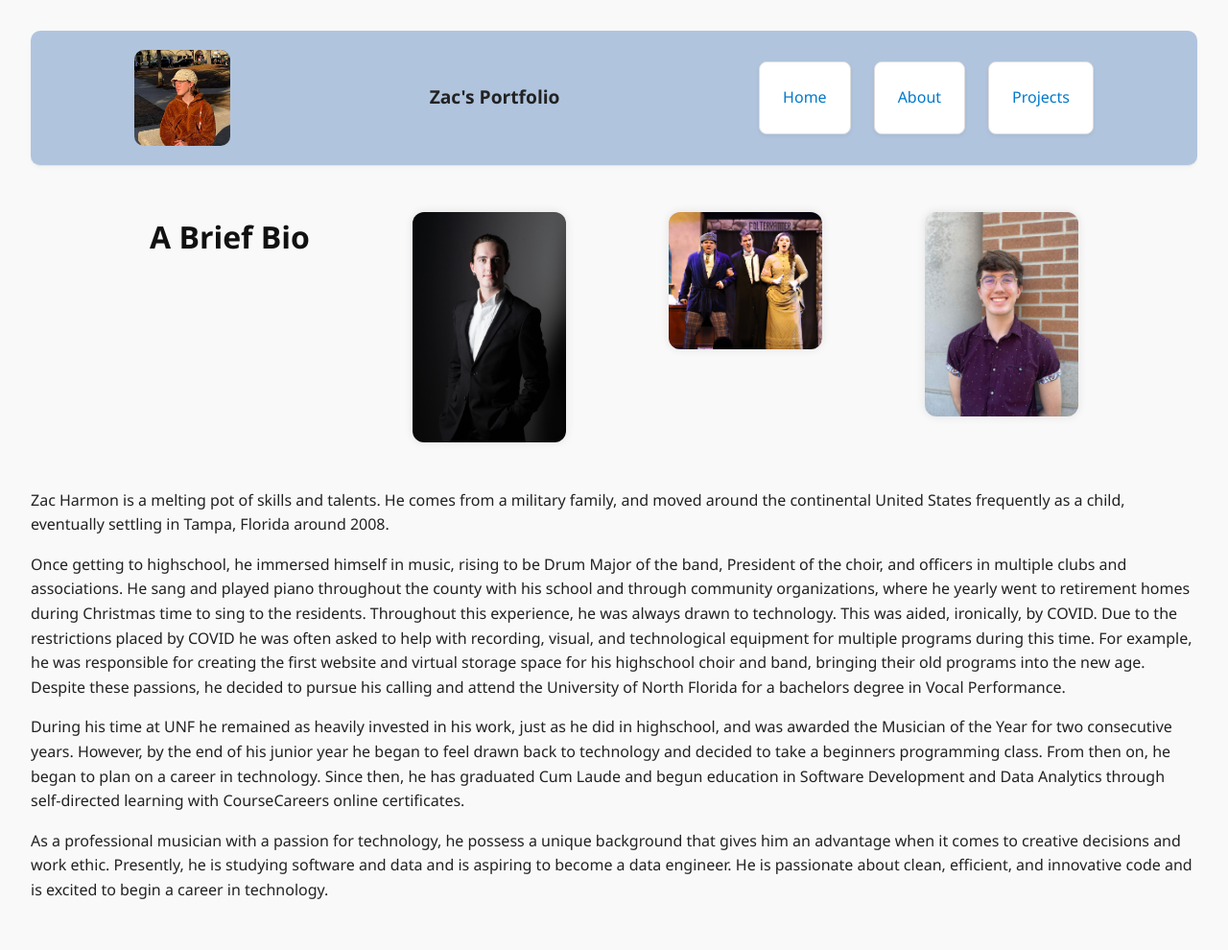
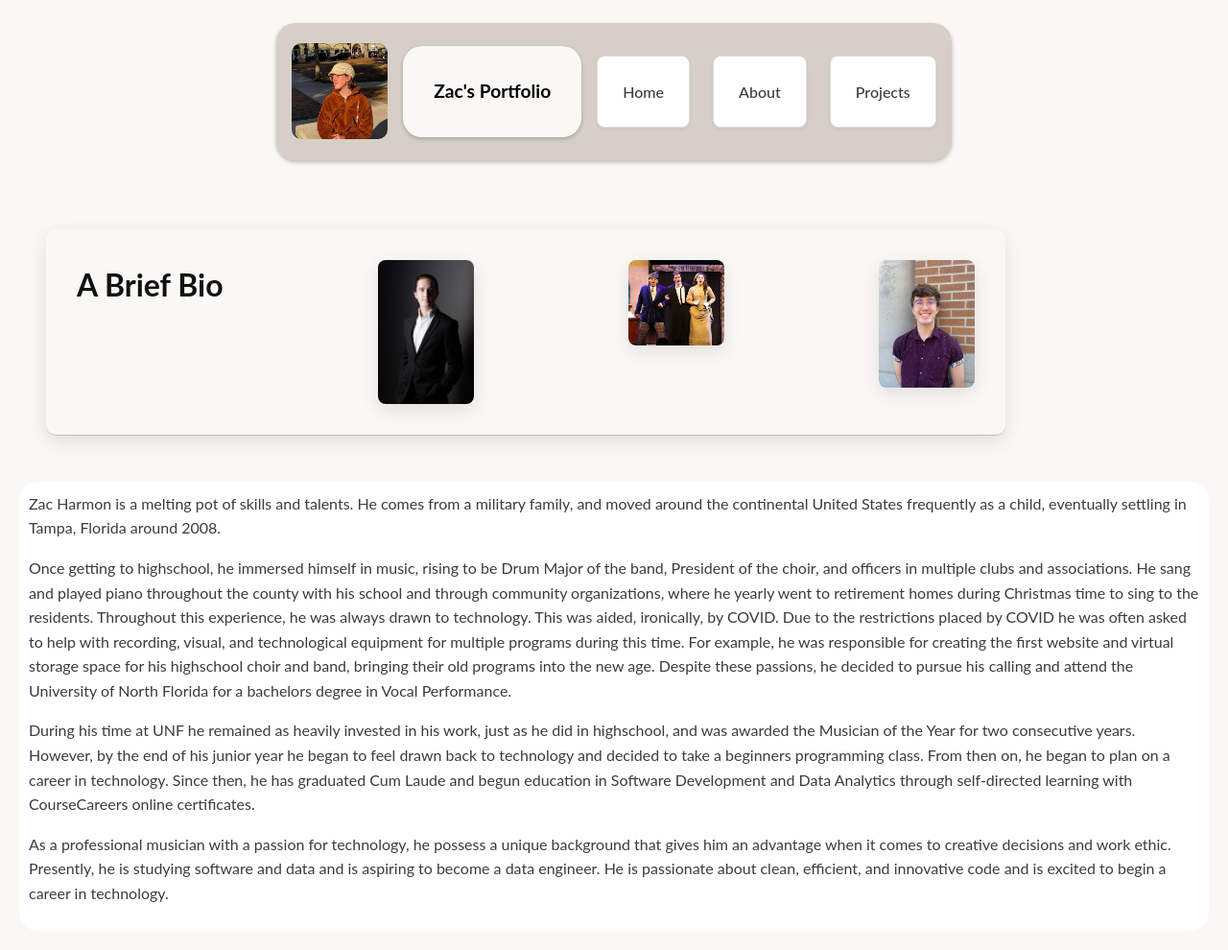
Before and after one commit to HarmonZ7/portfolio-site, a Flask app: page /About in a window 1280 px wide. Shown: the whole page at 96% size. Before the commit the page ends 937 px from the top, so only its background shows below. Run offline with Flask 3, Linux system fonts and the light colour scheme.

Commit message:
Updated CSS and classes across all pages. New look!

```diff
--- a/app/static/style.css
+++ b/app/static/style.css
@@ -1,9 +1,15 @@
+:root {
+  --background: #faf8f5;
+  --accent: #b8c1c1; /* muted sage/grey */
+  --highlight: #d6cfc7; /* warm sand */
+  --text: #3c3c3c; /* soft charcoal */
+  --soft-blue: #a4b6c1; /* dusty sea blue */
+  --terracotta: #d9a575; /* muted terracotta */
+}
+
 /* Navbar */
 nav {
-  background-color: lightsteelblue;
-  border-bottom: 1px solid #e5e5e5;
-  box-shadow: 0 2px 4px rgba(0, 0, 0, 0.03);
-  padding: 1rem 2rem;
+  padding: 1rem;
   position: sticky;
   top: 0;
   z-index: 1000;
@@ -12,17 +18,39 @@ nav {
 
 .nav-container {
   display: flex;
+  justify-content: center;
+  align-items: center;
+  max-width: 1000px;
+  margin: 0 auto;
+  padding: 0.5rem;
+  border-radius: 20px;
+}
+
+.inner-nav-container {
+  display: flex;
   justify-content: space-between;
   align-items: center;
   max-width: 1000px;
   margin: 0 auto;
+  padding: 0.5rem;
+  opacity: 100%;
+  padding-left: 1rem;
+  padding-right: 1rem;
+  border-radius: 20px;
+  box-shadow: 0 2px 4px rgba(0, 0, 0, 0.257);
+  background-color: var(--highlight);
 }
 
 .nav-logo {
   font-weight: bold;
   font-size: 1.2rem;
-  color: #222;
+  color: black;
+  padding: 2rem;
+  margin: 1rem;
+  border-radius: 20px;
   text-decoration: none;
+  box-shadow: 0 2px 4px rgba(0, 0, 0, 0.209);
+  background-color: var(--background);
 }
 
 .nav-links {
@@ -32,14 +60,22 @@ nav {
 }
 
 .nav-links li a {
-  color: #007acc;
   text-decoration: none;
+  padding: 1px;
+  margin: 1px;
   font-weight: 500;
-  transition: color 0.2s ease;
+  /* transition: color 0.2s ease; */
 }
 
 .nav-links li a:hover {
-  color: #005f99;
+  color: var(--terracotta);
+}
+
+.nav-buttons {
+  text-decoration: none;
+  font-weight: 600;
+  padding: 100%;
+  border-radius: 4px;
 }
 
 /* Reset browser defaults */
@@ -49,13 +85,13 @@ nav {
   box-sizing: border-box;
 }
 
-/* Apply a nice font */
 body {
-  font-family: "Segoe UI", Tahoma, Geneva, Verdana, sans-serif;
-  background-color: #f9f9f9;
-  color: #222;
+  background-color: var(--background);
+  color: var(--text);
+  font-family: "Lato", sans-serif;
+  margin: 0;
+  padding: 0;
   line-height: 1.6;
-  padding: 2rem;
 }
 
 /* Headings */
@@ -67,13 +103,13 @@ h2 {
 
 /* Links */
 a {
-  color: #007acc;
+  color: var(--text);
   text-decoration: none;
   transition: color 0.2s ease;
 }
 
 a:hover {
-  color: #005f99;
+  color: var(--text);
 }
 
 /* Project list */
@@ -189,14 +232,29 @@ a.button:hover {
   justify-content: space-between;
   align-items: flex-start;
   max-width: 1000px;
-  margin: 3rem auto;
-  padding: 0 1rem;
+  margin: 3rem;
+  padding: 2rem;
   gap: 2rem;
+  border-radius: 10px;
+  border-bottom: 1px solid var(--accent);
+  box-shadow: 0px 6px 18px rgba(0, 0, 0, 0.1);
 }
 
 .about-img {
-  width: 160px;
+  width: 100px;
   height: auto;
-  border-radius: 12px;
-  box-shadow: 0 0 10px rgba(0, 0, 0, 0.1);
+  border-radius: 8px;
+  box-shadow: 0px 6px 18px rgba(0, 0, 0, 0.1);
 }
+
+.about-blurb {
+  background-color: white;
+  border-color: black;
+  border-radius: 20px;
+  padding: 10px;
+  margin: 20px;
+}
+
+.projects {
+  margin: 2rem;
+}
--- a/app/templates/about.html
+++ b/app/templates/about.html
@@ -7,15 +7,18 @@
   <body>
     <nav>
       <div class="nav-container">
-        <div class="crop-container">
-          <img src="../static/images/augustine_bench.JPG" />
+        <div class="inner-nav-container">
+          <div class="crop-container">
+            <img src="../static/images/augustine_bench.JPG" />
+          </div>
+          <a href="/" class="nav-logo">Zac's Portfolio</a>
+          <ul class="nav-links">
+            <li><a href="/" class="nav-buttons">Home</a></li>
+            <li><a href="/About " class="nav-buttons">About</a></li>
+            <li><a href="/Projects" class="nav-buttons">Projects</a></li>
+            <!-- You can add more here later -->
+          </ul>
         </div>
-        <a href="/" class="nav-logo">Zac's Portfolio</a>
-        <ul class="nav-links">
-          <li><a href="/">Home</a></li>
-          <li><a href="/About ">About</a></li>
-          <li><a href="/Projects ">Projects</a></li>
-        </ul>
       </div>
     </nav>
     <div class="about-container">
```
Also changed, not shown: other parts of app/static/style.css (+22 -15 lines), app/templates/index.html (+5 -4 lines), app/templates/projects.html (+7 -5 lines).
